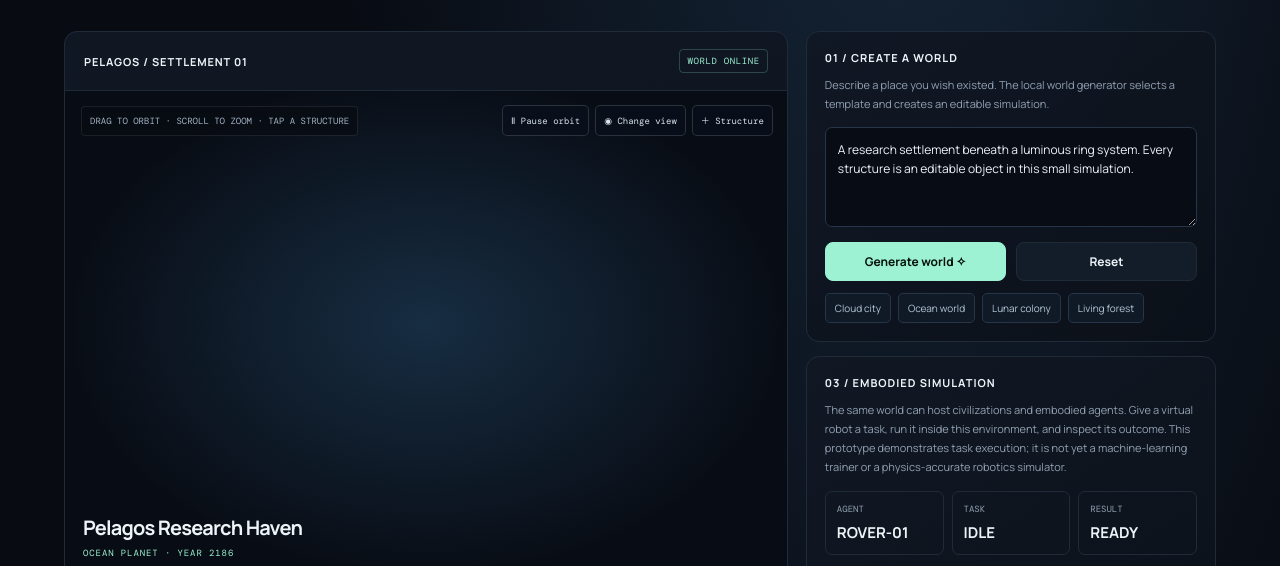
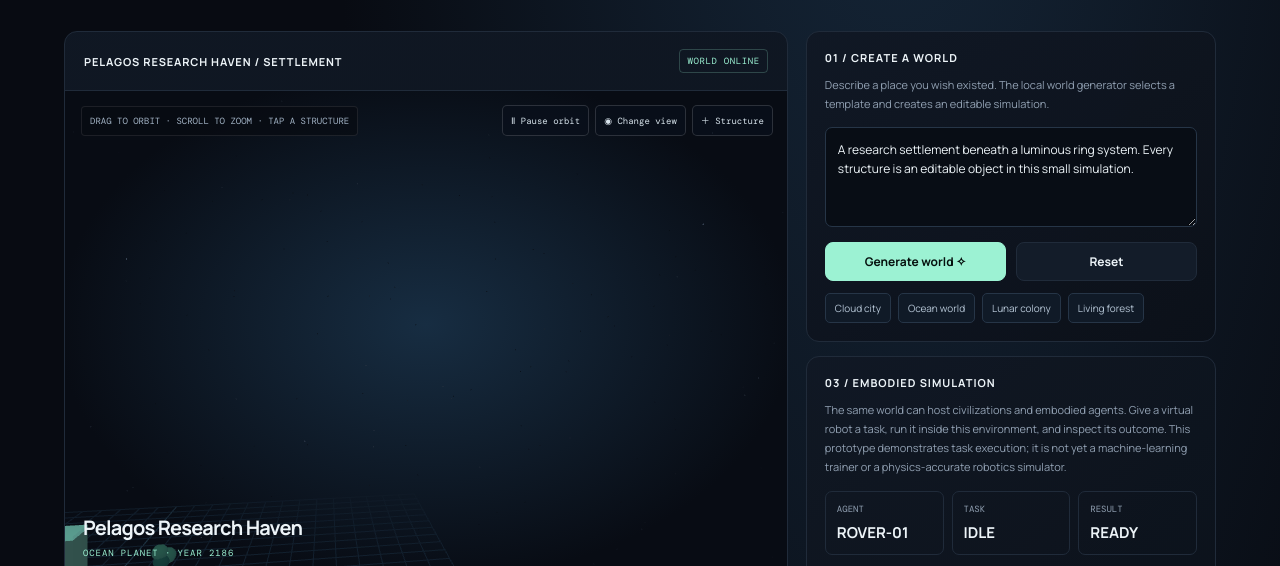
Before and after one commit to quillstarcross/elsewhere, a plain HTML site: page index.html in a window 1280 px wide. Shown: the part 382-948 px from the top of the page. Drawn offline with nearby package versions, Linux system fonts and the light colour scheme.

Commit message:
Fix undeclared raycaster that stops ELSEWHERE initialization

```diff
--- a/index.html
+++ b/index.html
@@ -42,7 +42,7 @@ import * as THREE from 'three';
 const $=id=>document.getElementById(id);const rand=(a,b)=>a+Math.random()*(b-a);
 const types={core:{label:'Civic core',color:0x9cf2d3},lab:{label:'Research lab',color:0x8cbcff},solar:{label:'Solar array',color:0xe8c98a},garden:{label:'Living garden',color:0x7ee0a8},habitat:{label:'Habitat',color:0xb4c9dc},beacon:{label:'Beacon',color:0xd3b7ff}};
 const seed=()=>({name:'Pelagos Research Haven',kind:'Ocean planet',year:2186,prompt:'A research settlement beneath a luminous ring system. Every structure is an editable object in this small simulation.',energy:72,knowledge:64,population:12400,structures:[{id:crypto.randomUUID(),name:'Civic Core',type:'core',x:0,z:0},{id:crypto.randomUUID(),name:'Helios Array',type:'solar',x:4,z:2},{id:crypto.randomUUID(),name:'Deep Research Lab',type:'lab',x:-4,z:2},{id:crypto.randomUUID(),name:'Canopy Garden',type:'garden',x:2,z:-4},{id:crypto.randomUUID(),name:'Habitat A',type:'habitat',x:-3,z:-4}],log:[{title:'World engine initialized',detail:'Local simulation ready. No external AI configured.',at:Date.now()}]});
-let world=seed(),scene,camera,renderer,worldGroup,stars,planet,ring,robotGroup,robotAnimation=null,robotTimer=null,autoRotate=true,view=0,selected=null,toastTimer;
+let world=seed(),scene,camera,renderer,raycaster,worldGroup,stars,planet,ring,robotGroup,robotAnimation=null,robotTimer=null,autoRotate=true,view=0,selected=null,toastTimer;
 function toast(s){const t=$('toast');t.textContent=s;t.classList.add('show');clearTimeout(toastTimer);toastTimer=setTimeout(()=>t.classList.remove('show'),2600)}
 function log(title,detail){world.log.unshift({title,detail,at:Date.now()});world.log=world.log.slice(0,20);renderActivity()}
 function renderActivity(){$('activity').innerHTML='';world.log.slice(0,4).forEach(v=>{const row=document.createElement('div');row.className='activity-item';const d=document.createElement('i');d.className='dot';const txt=document.createElement('div');const b=document.createElement('strong');b.textContent=v.title;const small=document.createElement('span');small.textContent=v.detail;txt.append(b,small);row.append(d,txt);$('activity').append(row)})}
```
